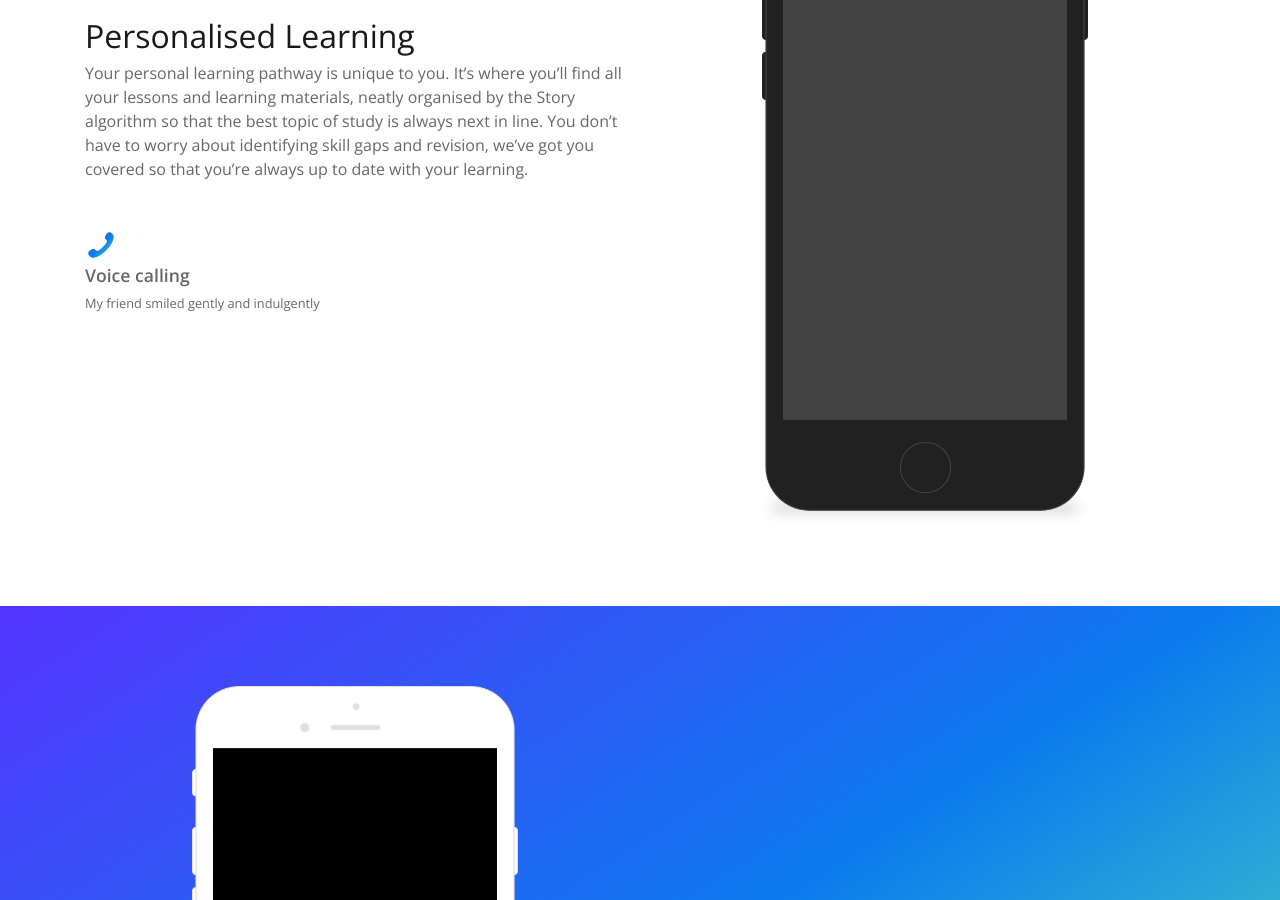
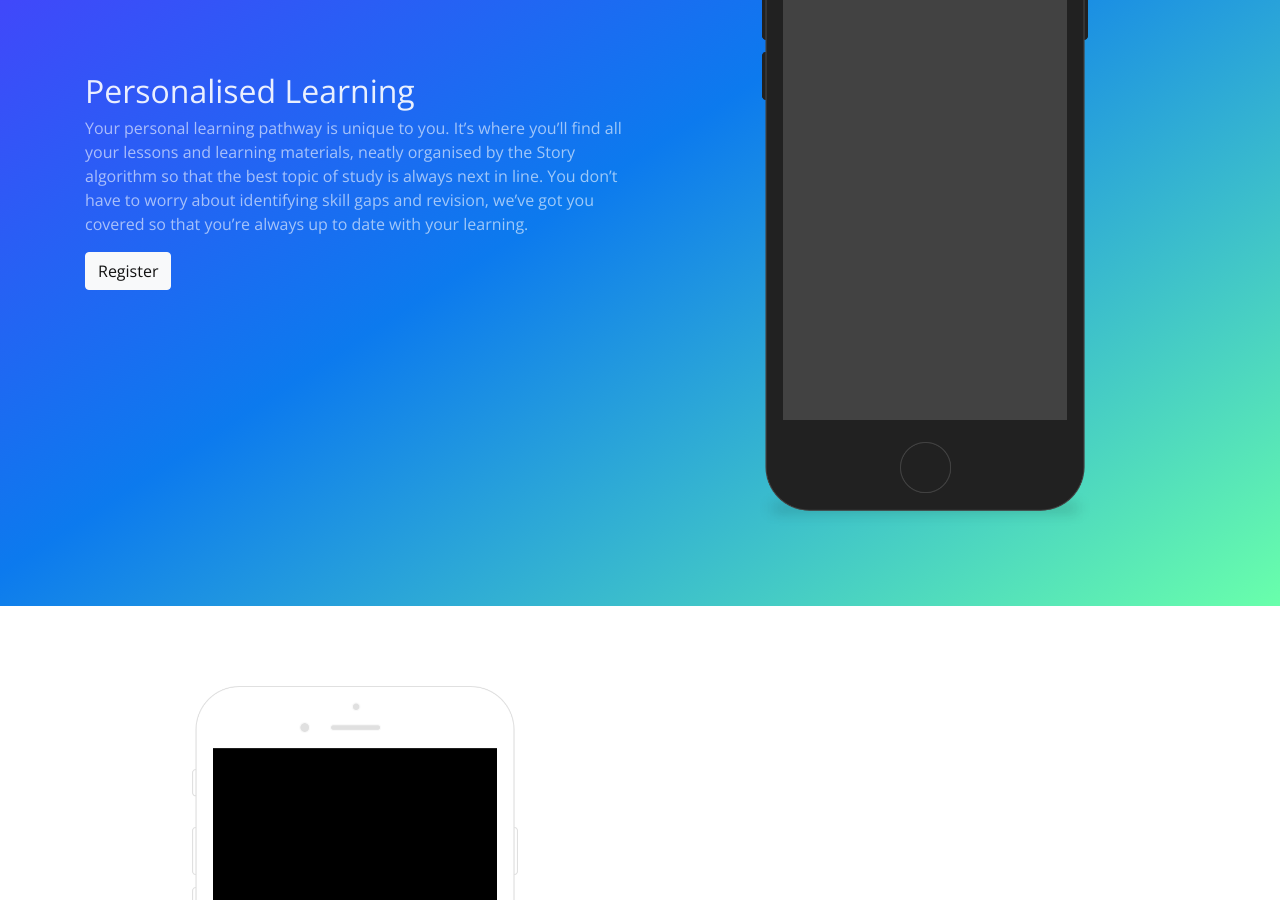
Before and after one commit to story-ai/story-ai.github.io, a Jekyll site: the page built from index.md, in a window 1280 px wide and 900 px high, scrolled down 1261 px. Built offline with Jekyll 4.4.1, drawn with Linux system fonts in a browser that asks for light colours.

Commit message:
Updated 'index.md' via CloudCannon

```diff
--- a/index.md
+++ b/index.md
@@ -65,15 +65,15 @@ parts:
         alignment: right
         url: /img/device-portrait-dark.png
         hoverText: Device
-      features:
-        - header: Voice calling
-          icon: phone
-          text: My friend smiled gently and indulgently
+      cta:
+        text: Register
+        link: '#register'
+        filled: true
   - type: section
     content:
       id: second
       header: Second Header
-      filled: true
+      filled: false
       text:
         - >-
           When a mystery is too great, one dare not disobey. Absurd as it might
```
Also changed, not shown: other parts of index.md (+2 -1 lines).
